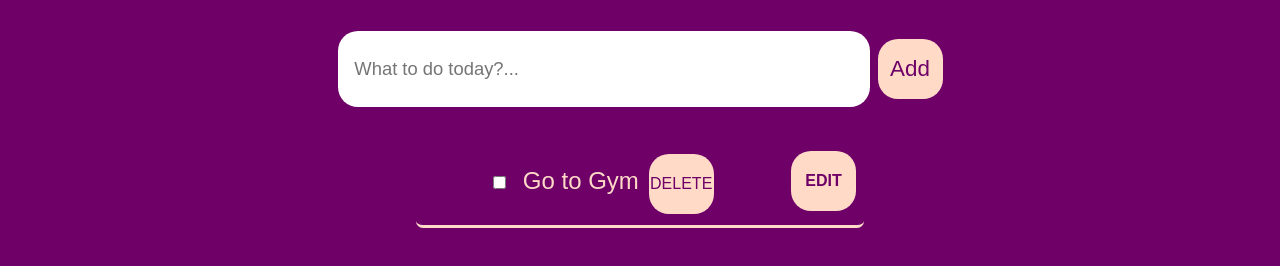
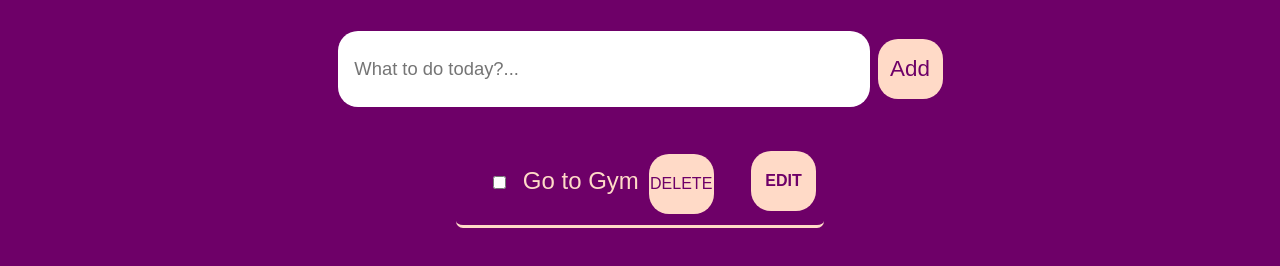
Before and after one commit to eva-mist/todolist, a plain HTML site: page index.html in a window 1280 px wide. Shown: the part 148-414 px from the top of the page. Drawn offline with Linux system fonts and the light colour scheme.

Commit message:
Update css.css

```diff
--- a/css.css
+++ b/css.css
@@ -129,7 +129,7 @@ h1 {
   border-bottom: 3px solid #ffdac7;
   background: none;
   color: #ffdac7;
-  width: 27rem;
+  width: 22rem;
 }
 
 
@@ -160,7 +160,7 @@ h1 {
   border: none;
   outline: none;
   border-radius: 20px;
-  padding: 2px 5px;
+  padding: 2px 3px;
   margin-left: 5px;
   font-size: 1rem;
   font-weight: 550;
```
